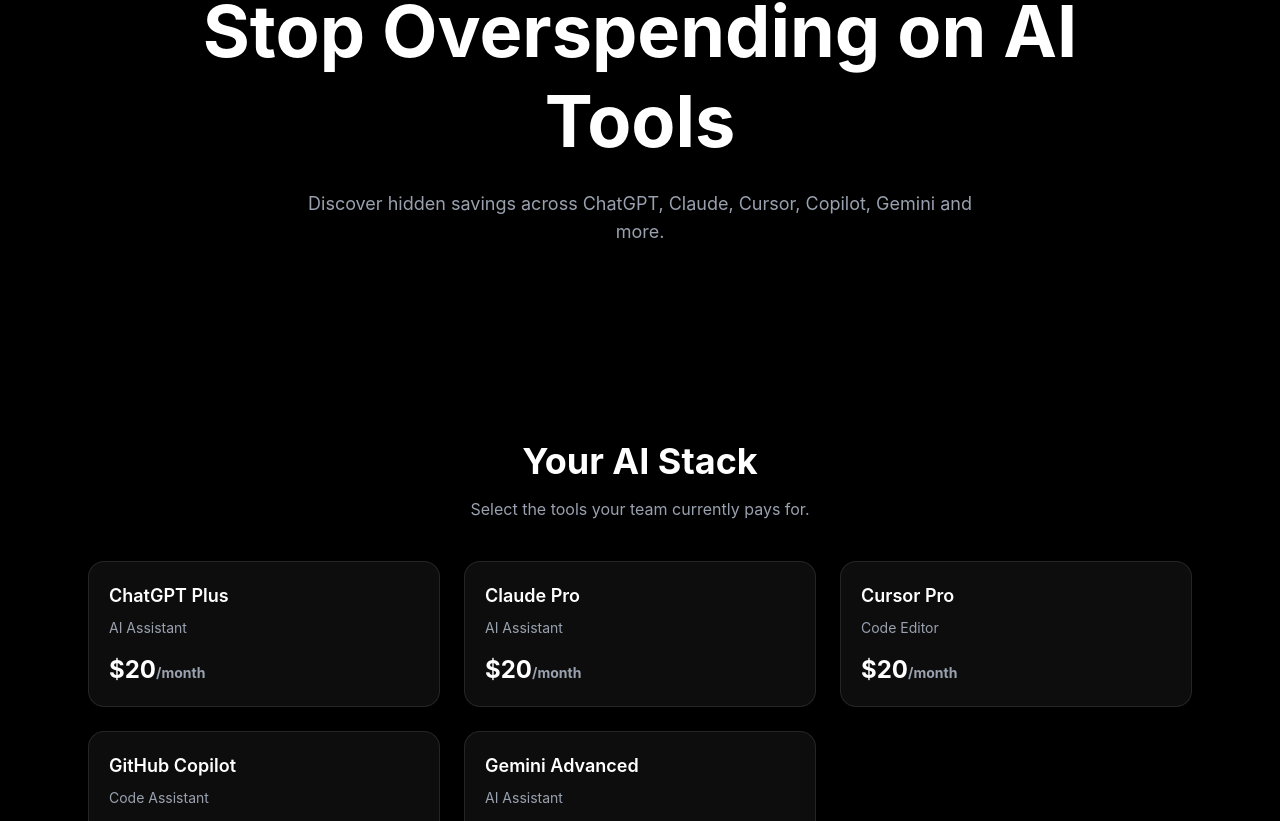
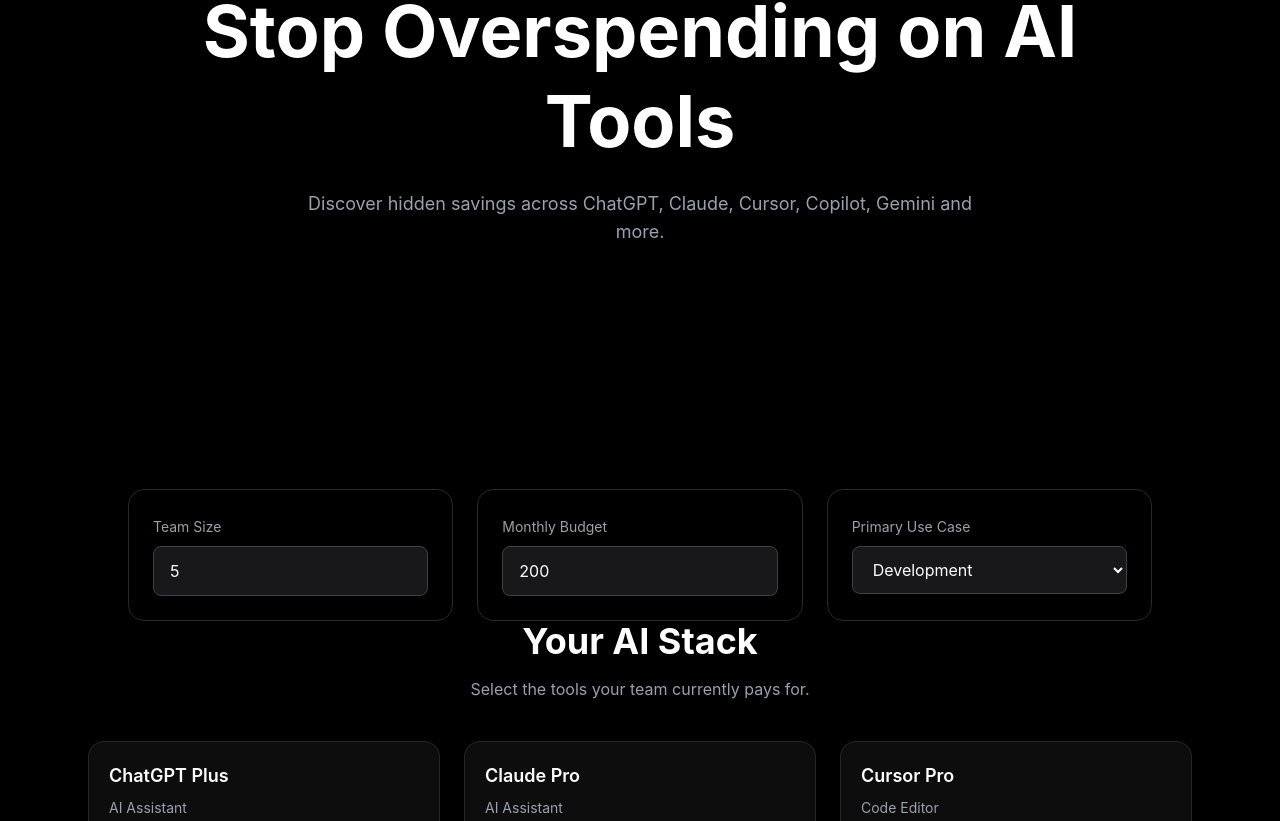
Before and after one commit to ashrafmohammad7/burnwise-ai, a React (Vite) app: page / in a window 1280 px wide. Shown: the part 359-1180 px from the top of the page. Built offline with nearby package versions, Linux system fonts and the light colour scheme.

Commit message:
feat: add advanced audit controls and dynamic recommendations

```diff
--- a/src/App.tsx
+++ b/src/App.tsx
@@ -1,12 +1,28 @@
+import { useState } from "react";
 import Navbar from "./components/Navbar";
 import Hero from "./components/Hero";
 import AuditForm from "./components/AuditForm";
+import AuditControls from "./components/AuditControls";
 
 function App() {
+  const [teamSize, setTeamSize] = useState(5);
+  const [monthlyBudget, setMonthlyBudget] = useState(200);
+  const [useCase, setUseCase] = useState("Development");
+
   return (
     <main className="min-h-screen bg-black text-white">
       <Navbar />
       <Hero />
+
+      <AuditControls
+        teamSize={teamSize}
+        setTeamSize={setTeamSize}
+        monthlyBudget={monthlyBudget}
+        setMonthlyBudget={setMonthlyBudget}
+        useCase={useCase}
+        setUseCase={setUseCase}
+      />
+
       <AuditForm />
     </main>
   );
--- /dev/null
+++ b/src/components/AuditControls.tsx
@@ -0,0 +1,59 @@
+type Props = {
+  teamSize: number;
+  setTeamSize: (value: number) => void;
+  monthlyBudget: number;
+  setMonthlyBudget: (value: number) => void;
+  useCase: string;
+  setUseCase: (value: string) => void;
+};
+
+const AuditControls = ({
+  teamSize,
+  setTeamSize,
+  monthlyBudget,
+  setMonthlyBudget,
+  useCase,
+  setUseCase,
+}: Props) => {
+  return (
+    <div className="max-w-5xl mx-auto mt-12 grid md:grid-cols-3 gap-6">
+
+      <div className="bg-black border border-zinc-800 rounded-2xl p-6">
+        <label className="text-zinc-400 text-sm">Team Size</label>
+        <input
+          type="number"
+          value={teamSize}
+          onChange={(e) => setTeamSize(Number(e.target.value))}
+          className="w-full mt-2 bg-zinc-900 border border-zinc-700 rounded-lg px-4 py-3 text-white"
+        />
+      </div>
+
+      <div className="bg-black border border-zinc-800 rounded-2xl p-6">
+        <label className="text-zinc-400 text-sm">Monthly Budget</label>
+        <input
+          type="number"
+          value={monthlyBudget}
+          onChange={(e) => setMonthlyBudget(Number(e.target.value))}
+          className="w-full mt-2 bg-zinc-900 border border-zinc-700 rounded-lg px-4 py-3 text-white"
+        />
+      </div>
+
+      <div className="bg-black border border-zinc-800 rounded-2xl p-6">
+        <label className="text-zinc-400 text-sm">Primary Use Case</label>
+        <select
+          value={useCase}
+          onChange={(e) => setUseCase(e.target.value)}
+          className="w-full mt-2 bg-zinc-900 border border-zinc-700 rounded-lg px-4 py-3 text-white"
+        >
+          <option>Development</option>
+          <option>Content Writing</option>
+          <option>Research</option>
+          <option>Design</option>
+          <option>Marketing</option>
+        </select>
+      </div>
+    </div>
+  );
+};
+
+export default AuditControls;
```
